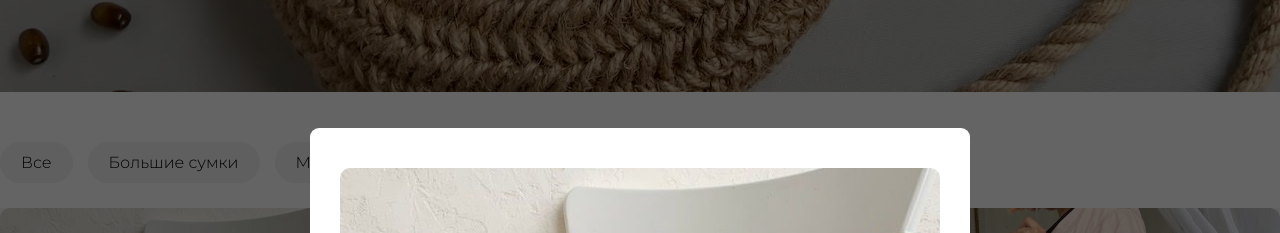
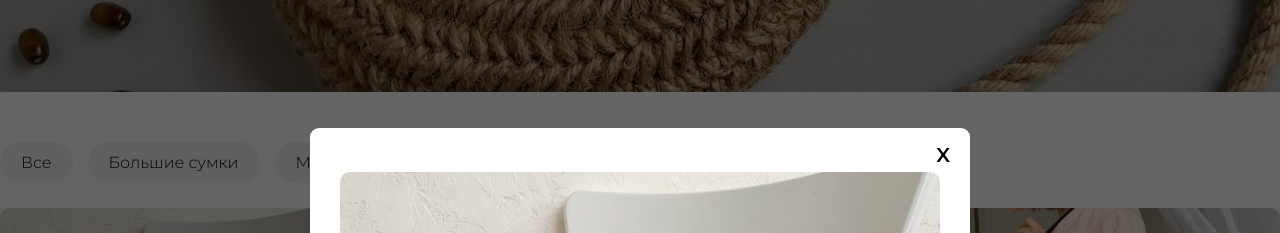
Before and after one commit to dmitriy-violentiy/internet-shop, a React (Create React App) app: page / in a window 1280 px wide. Both pictures are taken after a click on the picture 192 px from the left and 951 px from the top of the page. Shown: the part 551-784 px from the top of the page. Built offline with nearby package versions, Linux system fonts and the light colour scheme; the HTML template or start-up script is replaced by a standard one.

Commit message:
add close product card

```diff
--- a/src/components/ShowFullItem.js
+++ b/src/components/ShowFullItem.js
@@ -5,7 +5,8 @@ export class ShowFullItem extends Component {
       return (
          <div className='full-item'>
             <div>
-               <img src={'./img/' + this.props.item.img} onClick={() => this.props.onShowItem(this.props.item)} />
+               <span className='close-cart' onClick={() => this.props.onShowItem(this.props.item)}>X</span>
+               <img src={'./img/' + this.props.item.img} />
                <h2>{this.props.item.title}</h2>
                <p>{this.props.item.desc}</p>
                <b>{this.props.item.price}р.</b>
--- a/src/index.css
+++ b/src/index.css
@@ -181,9 +181,24 @@ header .presentation::before {
    width: 600px;
    position: relative;
    margin: 10% auto;
-   padding: 40px 30px;
+   padding: 15px 30px;
    background: #fff;
    border-radius: 9px;
+}
+
+.close-cart {
+   float: right;
+   font-size: 20px;
+   font-weight: 600;
+   cursor: pointer;
+   transition: transform 500ms ease;
+   margin-right: -10px;
+   margin-bottom: 5px;
+}
+
+.close-cart:hover {
+   color: #00000085;
+   transform: scale(1.2);
 }
 
 main {
@@ -209,7 +224,7 @@ main .item img, .full-item img {
    cursor: pointer;
 }
 
-main .item img:hover, .full-item img:hover {
+main .item img:hover {
    transform: scale(1.05);
 }
 
```
